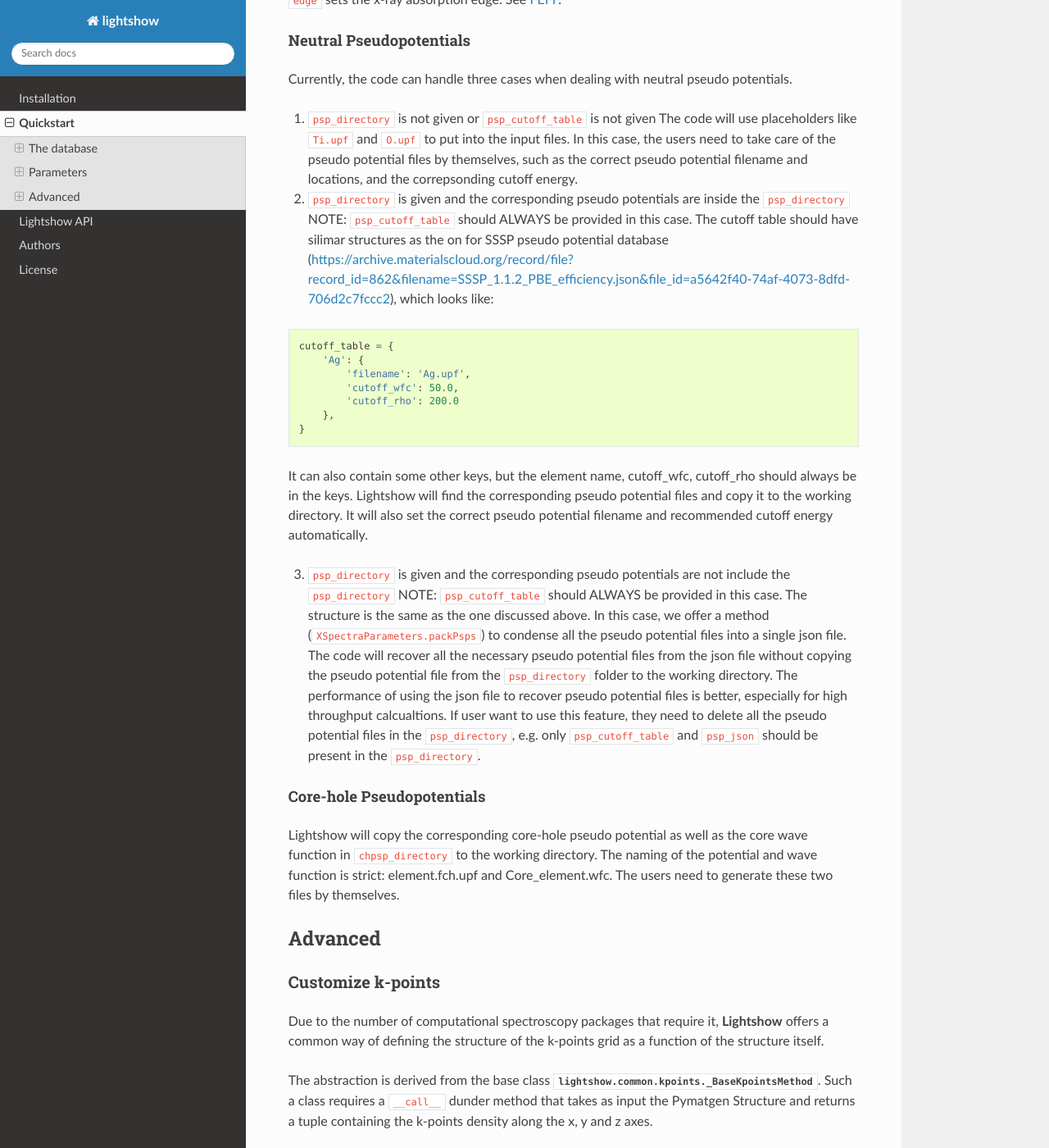
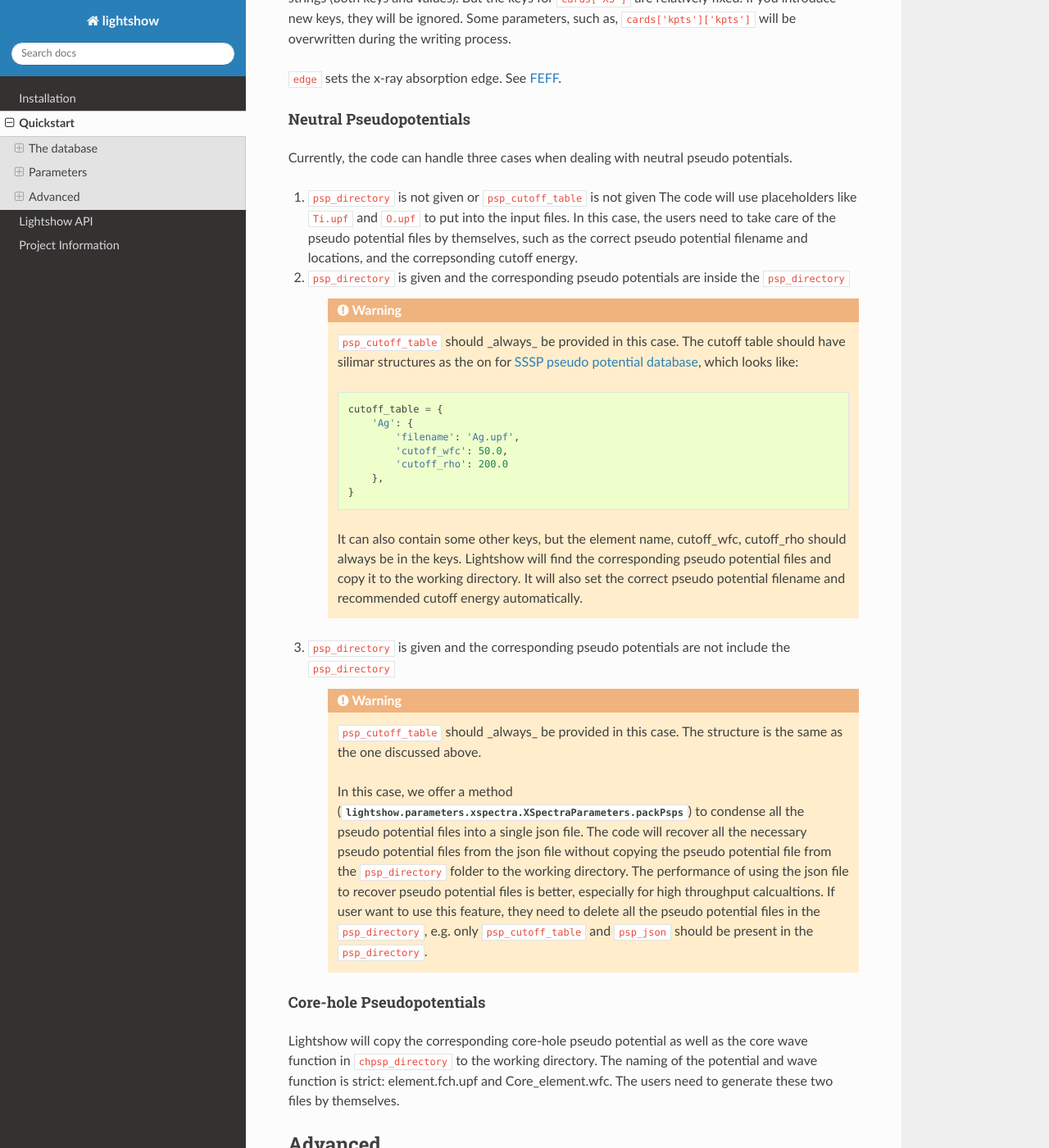
Before and after one commit to AI-multimodal/Lightshow, a Sphinx documentation site: the page built from docs/source/quickstart.rst, in a window 1280 px wide and 1400 px high, scrolled down 8485 px. Shown: the whole window at 82% size. Built offline with Sphinx 7.4.7 and the Read the Docs theme 2.0.0, drawn with Linux system fonts in a browser that asks for light colours; the version number could not be read and is left out; some of the changed text lies outside the part shown.

Commit message:
Make some quality of life improvements to the docs

```diff
--- a/AUTHORS.rst
+++ b/AUTHORS.rst
@@ -11,6 +10,7 @@ Maintainers
 
 Core contributors
 -----------------
+
 Deyu Lu [#f2]_, Benedikt Maurer [#f3]_, Fabian Peschel [#f3]_, Eli Stavitski [#f4]_, Xiaohui Qu [#f2]_, John T. Vinson [#f5]_ & Christian Vorwerk [#f6]_
 
 ----
--- a/docs/source/authors.rst
+++ /dev/null
@@ -1 +0,0 @@
-.. include:: ../../AUTHORS.rst
--- a/docs/source/index.rst
+++ b/docs/source/index.rst
@@ -11,8 +11,7 @@
    installation
    quickstart
    modules
-   authors
-   license
+   project
 
 
 Overview
--- a/docs/source/license.rst
+++ /dev/null
@@ -1,4 +0,0 @@
-License
-=======
-
-.. include:: ../../LICENSE
--- /dev/null
+++ b/docs/source/project/authors.rst
@@ -0,0 +1 @@
+.. include:: ../../../AUTHORS.rst
--- /dev/null
+++ b/docs/source/project/funding.rst
@@ -0,0 +1,6 @@
+Funding
+=======
+
+.. include:: ../../../README.rst
+   :start-after: inclusion-marker-LIGHTSHOW-funding-begin
+   :end-before: inclusion-marker-LIGHTSHOW-funding-end
--- /dev/null
+++ b/docs/source/project/license.rst
@@ -0,0 +1,4 @@
+License
+=======
+
+.. include:: ../../../LICENSE
--- a/docs/source/quickstart.rst
+++ b/docs/source/quickstart.rst
@@ -5,6 +5,9 @@ Quickstart
 .. note::
 
     In addition to the quickstart guide below, we also have tutorial notebooks under the ``notebooks`` directory in the Lightshow GitHub repository.
+
+Welcome to the **Lightshow** quickstart guide! In the text to follow, we will provide overviews of each type of code and how to use them in the context of **Lightshow**. We will also provide a bird's eye example of using the software.
+
 
 The database
 ============
@@ -296,29 +299,29 @@ The required primary arguments for the ``XSpectraParameters`` object are the ``c
 
 .. code-block:: python
 
-        xspectra_params = XSpectraParameters(
-             cards={'QE': {'control': {'restart_mode': 'from_scratch', 'wf_collect': '.true.'},
-                           'electrons': {'conv_thr': 1e-08, 'mixing_beta': 0.4},
-                           'system': {'degauss': 0.002, 'ecutrho': 320, 'ecutwfc': 40,
-                                      'nspin': 1, 'occupations': 'smearing', 'smearing': 'gauss'}
-                   },
-                    'XS': {'cut_occ': {'cut_desmooth': 0.3},
-                           'input_xspectra': {'outdir': '../',
-                           'prefix': 'pwscf',
-                           'xcheck_conv': 200,
-                           'xerror': 0.01,
-                           'xniter': 5000,
-                           'xcoordcrys': '.false.'},
-                           'kpts': {'kpts': '2 2 2', 'shift': '0 0 0'},
-                           'plot': {'cut_occ_states': '.true.',
-                           'terminator': '.true.',
-                           'xemax': 70,
-                           'xemin': -15.0,
-                           'xnepoint': 400}
-                   }
-             }
-             edge="K",
-        )
+    xspectra_params = XSpectraParameters(
+         cards={'QE': {'control': {'restart_mode': 'from_scratch', 'wf_collect': '.true.'},
+                       'electrons': {'conv_thr': 1e-08, 'mixing_beta': 0.4},
+                       'system': {'degauss': 0.002, 'ecutrho': 320, 'ecutwfc': 40,
+                                  'nspin': 1, 'occupations': 'smearing', 'smearing': 'gauss'}
+               },
+                'XS': {'cut_occ': {'cut_desmooth': 0.3},
+                       'input_xspectra': {'outdir': '../',
+                       'prefix': 'pwscf',
+                       'xcheck_conv': 200,
+                       'xerror': 0.01,
+                       'xniter': 5000,
+                       'xcoordcrys': '.false.'},
+                       'kpts': {'kpts': '2 2 2', 'shift': '0 0 0'},
+                       'plot': {'cut_occ_states': '.true.',
+                       'terminator': '.true.',
+                       'xemax': 70,
+                       'xemin': -15.0,
+                       'xnepoint': 400}
+               }
+         }
+         edge="K",
+    )
 
 ``cards`` is a catch-all input which is written directly to the preamble of the necessary input files for xspectra such as ``es..in``, ``gs.in``, ``xanes.in``. Notice three are actually two parts of the calculations for run the xspectra calculation: 1) Quantum Espresso SCF calculation (``es.in``) and 2) XSpectra calcualtion (``xanes.in``). ``cards['QE']`` governs the parameters for Quantum Espresso calcalcutions. And ``cards['XS']`` governs the parameters for XANES calculations. Essentially, any parameter can be provided here for Quantum Espresso calculations using ``cards['QE']``, and should be provided as strings (both keys and values). But the keys for ``cards['XS']`` are relatively fixed. If you introduce new keys, they will be ignored. Some parameters, such as, ``cards['kpts']['kpts']`` will be overwritten during the writing process.
 
@@ -333,23 +336,30 @@ Currently, the code can handle three cases when dealing with neutral pseudo pote
    The code will use placeholders like ``Ti.upf`` and ``O.upf`` to put into the input files. In this case, the users need to take care of the pseudo potential files by themselves, such as the correct pseudo potential filename and locations,  and the correpsonding cutoff energy.
 
 2. ``psp_directory`` is given and the corresponding pseudo potentials are inside the ``psp_directory``
-   NOTE: ``psp_cutoff_table`` should ALWAYS be provided in this case. The cutoff table should have silimar structures as the on for SSSP pseudo potential database (https://archive.materialscloud.org/record/file?record_id=862&filename=SSSP_1.1.2_PBE_efficiency.json&file_id=a5642f40-74af-4073-8dfd-706d2c7fccc2), which looks like:
 
-.. code-block:: python
+    .. warning::
 
-    cutoff_table = {
-        'Ag': {
-            'filename': 'Ag.upf',
-            'cutoff_wfc': 50.0,
-            'cutoff_rho': 200.0
-        },
-    }
+        ``psp_cutoff_table`` should _always_ be provided in this case. The cutoff table should have silimar structures as the on for `SSSP pseudo potential database <https://archive.materialscloud.org/record/file?record_id=862&filename=SSSP_1.1.2_PBE_efficiency.json&file_id=a5642f40-74af-4073-8dfd-706d2c7fccc2>`_, which looks like:
 
-It can also contain some other keys, but the element name, cutoff_wfc, cutoff_rho should always be in the keys. Lightshow will find the corresponding pseudo potential files and copy it to the working directory. It will also set the correct pseudo potential filename and recommended cutoff energy automatically.
+        .. code-block:: python
+
+            cutoff_table = {
+                'Ag': {
+                    'filename': 'Ag.upf',
+                    'cutoff_wfc': 50.0,
+                    'cutoff_rho': 200.0
+                },
+            }
+
+        It can also contain some other keys, but the element name, cutoff_wfc, cutoff_rho should always be in the keys. Lightshow will find the corresponding pseudo potential files and copy it to the working directory. It will also set the correct pseudo potential filename and recommended cutoff energy automatically.
 
 3. ``psp_directory`` is given and the corresponding pseudo potentials are not include the ``psp_directory``
-   NOTE: ``psp_cutoff_table`` should ALWAYS be provided in this case. The structure is the same as the one discussed above.
-   In this case, we offer a method (``XSpectraParameters.packPsps``) to condense all the pseudo potential files into a single json file. The code will recover all the necessary pseudo potential files from the json file without copying the pseudo potential file from the ``psp_directory`` folder to the working directory. The performance of using the json file to recover pseudo potential files is better, especially for high throughput calcualtions. If user want to use this feature, they need to delete all the pseudo potential files in the ``psp_directory``, e.g. only ``psp_cutoff_table`` and ``psp_json`` should be present in the ``psp_directory``.
+
+    .. warning::
+
+        ``psp_cutoff_table`` should _always_ be provided in this case. The structure is the same as the one discussed above.
+
+        In this case, we offer a method (:class:`lightshow.parameters.xspectra.XSpectraParameters.packPsps`) to condense all the pseudo potential files into a single json file. The code will recover all the necessary pseudo potential files from the json file without copying the pseudo potential file from the ``psp_directory`` folder to the working directory. The performance of using the json file to recover pseudo potential files is better, especially for high throughput calcualtions. If user want to use this feature, they need to delete all the pseudo potential files in the ``psp_directory``, e.g. only ``psp_cutoff_table`` and ``psp_json`` should be present in the ``psp_directory``.
 
 Core-hole Pseudopotentials
 ^^^^^^^^^^^^^^^^^^^^^^^^^^
```
Also changed, not shown: other parts of AUTHORS.rst (+2 -3 lines), docs/source/project.rst (added, +10 -0 lines), 1 other file.
